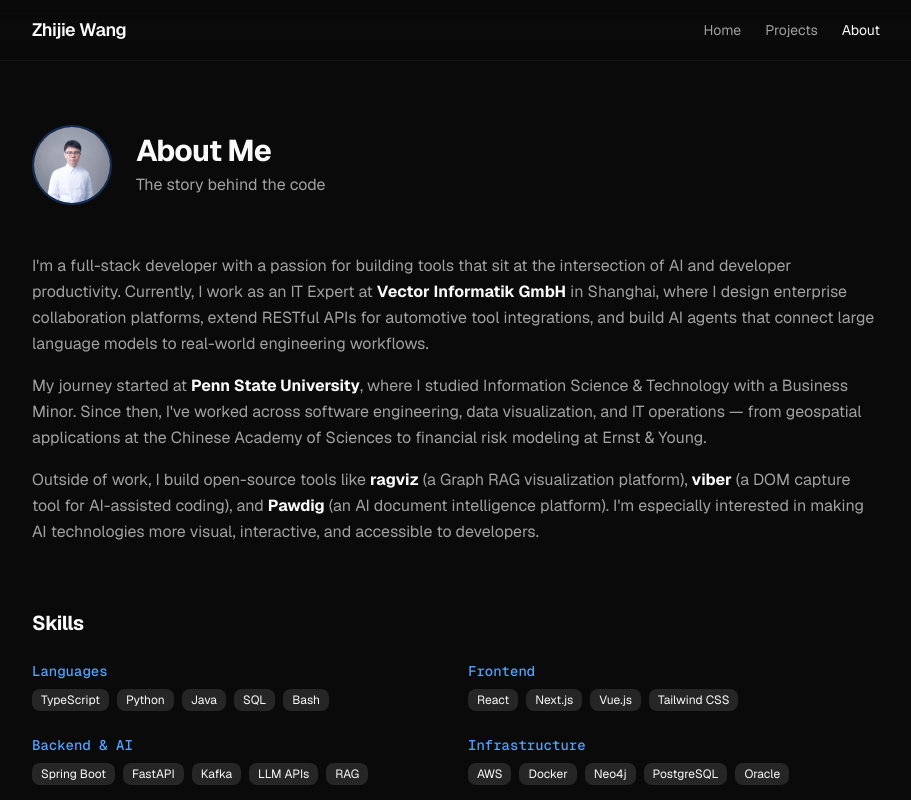
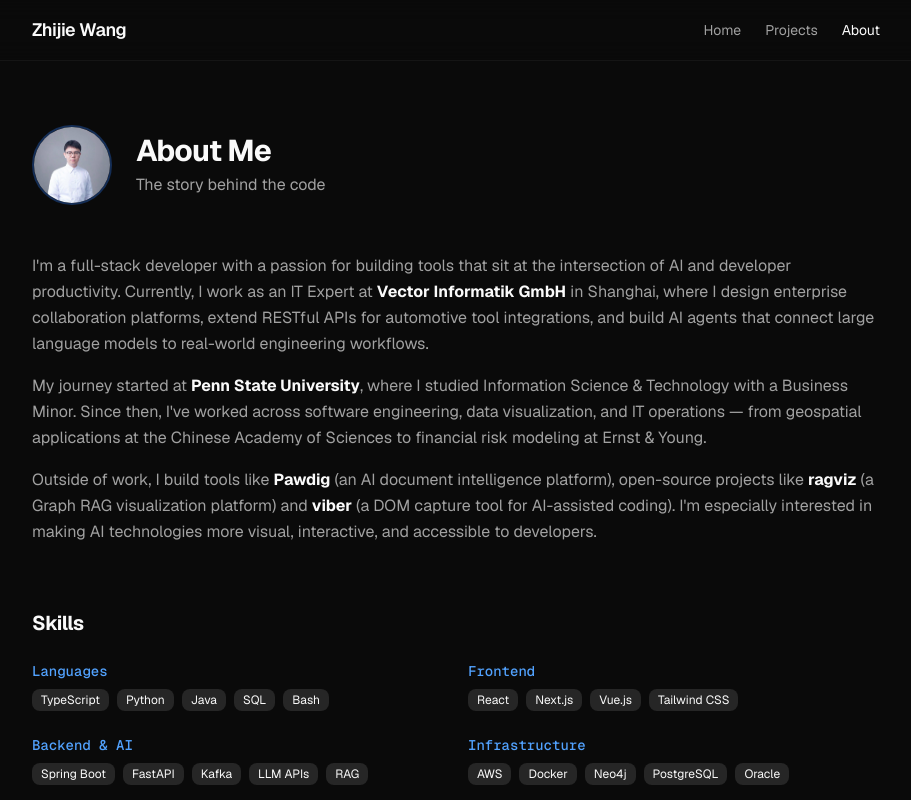
Before and after one commit to zhijiewong/zhijiewang, a Next.js app: page /about in a window 1280 px wide. Shown: the top 800 px of the page, without its empty margins (184-1095 px from the left). Built offline with nearby package versions, Linux system fonts and the light colour scheme.

Commit message:
Clarify Pawdig is not open-source in about page

```diff
--- a/app/about/page.tsx
+++ b/app/about/page.tsx
@@ -46,11 +46,12 @@ export default function AboutPage() {
             Sciences to financial risk modeling at Ernst &amp; Young.
           </p>
           <p>
-            Outside of work, I build open-source tools like{" "}
+            Outside of work, I build tools like{" "}
+            <strong className="text-foreground">Pawdig</strong> (an AI document intelligence
+            platform), open-source projects like{" "}
             <strong className="text-foreground">ragviz</strong> (a Graph RAG visualization
-            platform), <strong className="text-foreground">viber</strong> (a DOM capture tool for
-            AI-assisted coding), and <strong className="text-foreground">Pawdig</strong> (an AI
-            document intelligence platform). I&apos;m especially interested in making AI
+            platform) and <strong className="text-foreground">viber</strong> (a DOM capture tool
+            for AI-assisted coding). I&apos;m especially interested in making AI
             technologies more visual, interactive, and accessible to developers.
           </p>
         </article>
```
